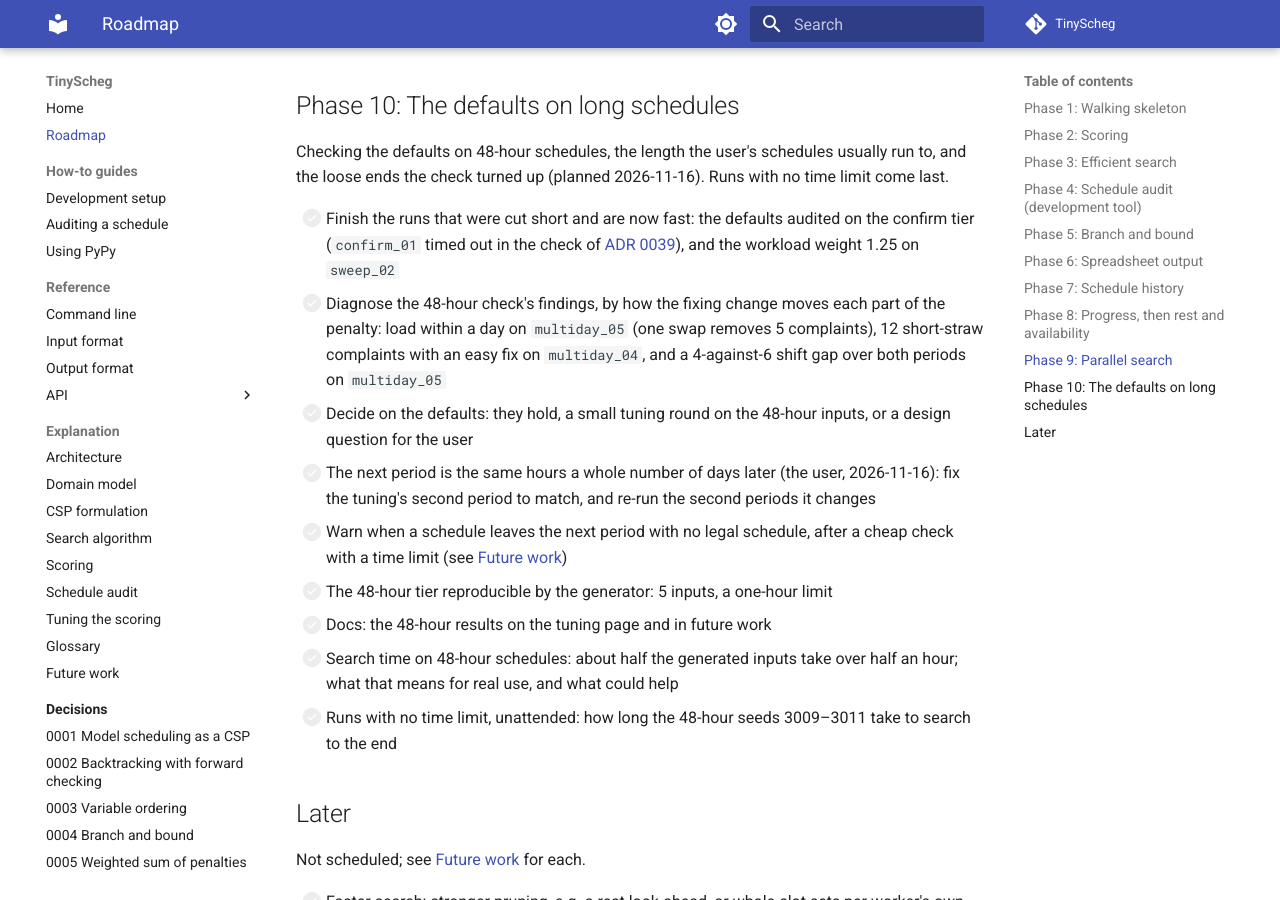
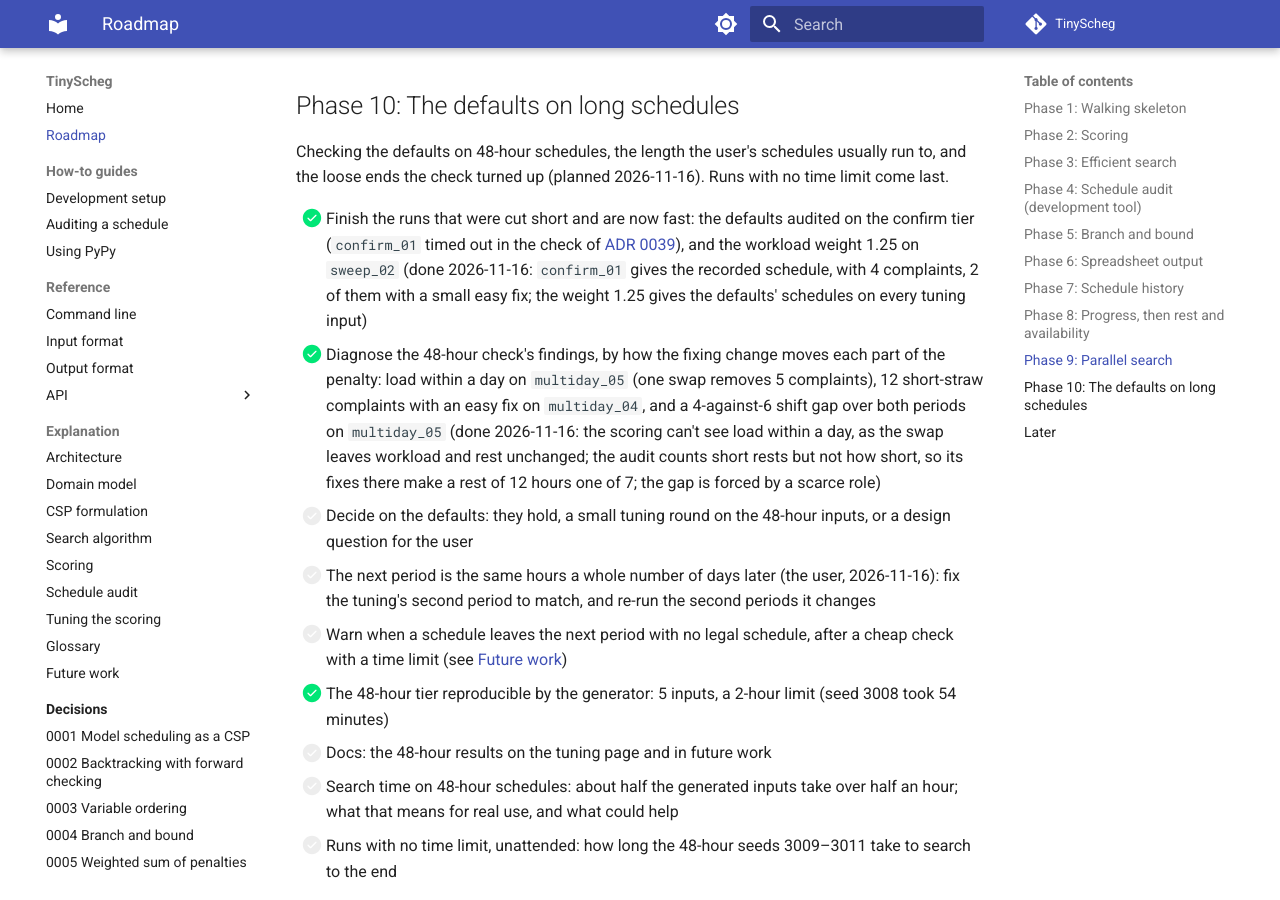
Before and after one commit to 3-kids-wearing-a-trenchcoat/TinyScheg, an MkDocs documentation site: the page built from docs/roadmap.md, in a window 1280 px wide and 900 px high, scrolled down 6113 px. Built offline with MkDocs 1.6.1 and Material for MkDocs 9.7.7, drawn with Linux system fonts in a browser that asks for light colours; comment, search, counter and statistics services are not loaded.

Commit message:
Roadmap: Phase 10 steps done: the cut-short runs finished (confirm_01 audited at the defaults; the workload weight 1.25 gives the defaults' schedules), the 48-hour findings diagnosed (the scoring blind to load within a day, the audit blind to how short a short rest is, a gap forced by a scarce role), the 48-hour tier reproducible (5 inputs, a 2-hour limit)
Co-Authored-By: Claude Opus 5.5 <noreply@anthropic.com>
Claude-Session: https://claude.ai/code/session_01F2KXFqzbHQdADpTZjkZwjF

```diff
--- a/docs/roadmap.md
+++ b/docs/roadmap.md
@@ -213,19 +213,22 @@ Using every processor for one search, without changing its result
 Checking the defaults on 48-hour schedules, the length the user's schedules usually run to, and the loose ends the
 check turned up (planned 2026-11-16). Runs with no time limit come last.
 
-- [ ] Finish the runs that were cut short and are now fast: the defaults audited on the confirm tier (`confirm_01`
+- [x] Finish the runs that were cut short and are now fast: the defaults audited on the confirm tier (`confirm_01`
       timed out in the check of [ADR 0039](decisions/0039-default-weights-from-the-users-trade-offs.md)), and the
-      workload weight 1.25 on `sweep_02`
-- [ ] Diagnose the 48-hour check's findings, by how the fixing change moves each part of the penalty: load within a
+      workload weight 1.25 on `sweep_02` (done 2026-11-16: `confirm_01` gives the recorded schedule, with 4
+      complaints, 2 of them with a small easy fix; the weight 1.25 gives the defaults' schedules on every tuning input)
+- [x] Diagnose the 48-hour check's findings, by how the fixing change moves each part of the penalty: load within a
       day on `multiday_05` (one swap removes 5 complaints), 12 short-straw complaints with an easy fix on
-      `multiday_04`, and a 4-against-6 shift gap over both periods on `multiday_05`
+      `multiday_04`, and a 4-against-6 shift gap over both periods on `multiday_05` (done 2026-11-16: the scoring
+      can't see load within a day, as the swap leaves workload and rest unchanged; the audit counts short rests but not
+      how short, so its fixes there make a rest of 12 hours one of 7; the gap is forced by a scarce role)
 - [ ] Decide on the defaults: they hold, a small tuning round on the 48-hour inputs, or a design question for the
       user
 - [ ] The next period is the same hours a whole number of days later (the user, 2026-11-16): fix the tuning's
       second period to match, and re-run the second periods it changes
 - [ ] Warn when a schedule leaves the next period with no legal schedule, after a cheap check with a time limit
       (see [Future work](explanation/future-work.md#a-schedule-that-leaves-the-next-one-with-no-legal-schedule))
-- [ ] The 48-hour tier reproducible by the generator: 5 inputs, a one-hour limit
+- [x] The 48-hour tier reproducible by the generator: 5 inputs, a 2-hour limit (seed 3008 took 54 minutes)
 - [ ] Docs: the 48-hour results on the tuning page and in future work
 - [ ] Search time on 48-hour schedules: about half the generated inputs take over half an hour; what that means for
       real use, and what could help
```
